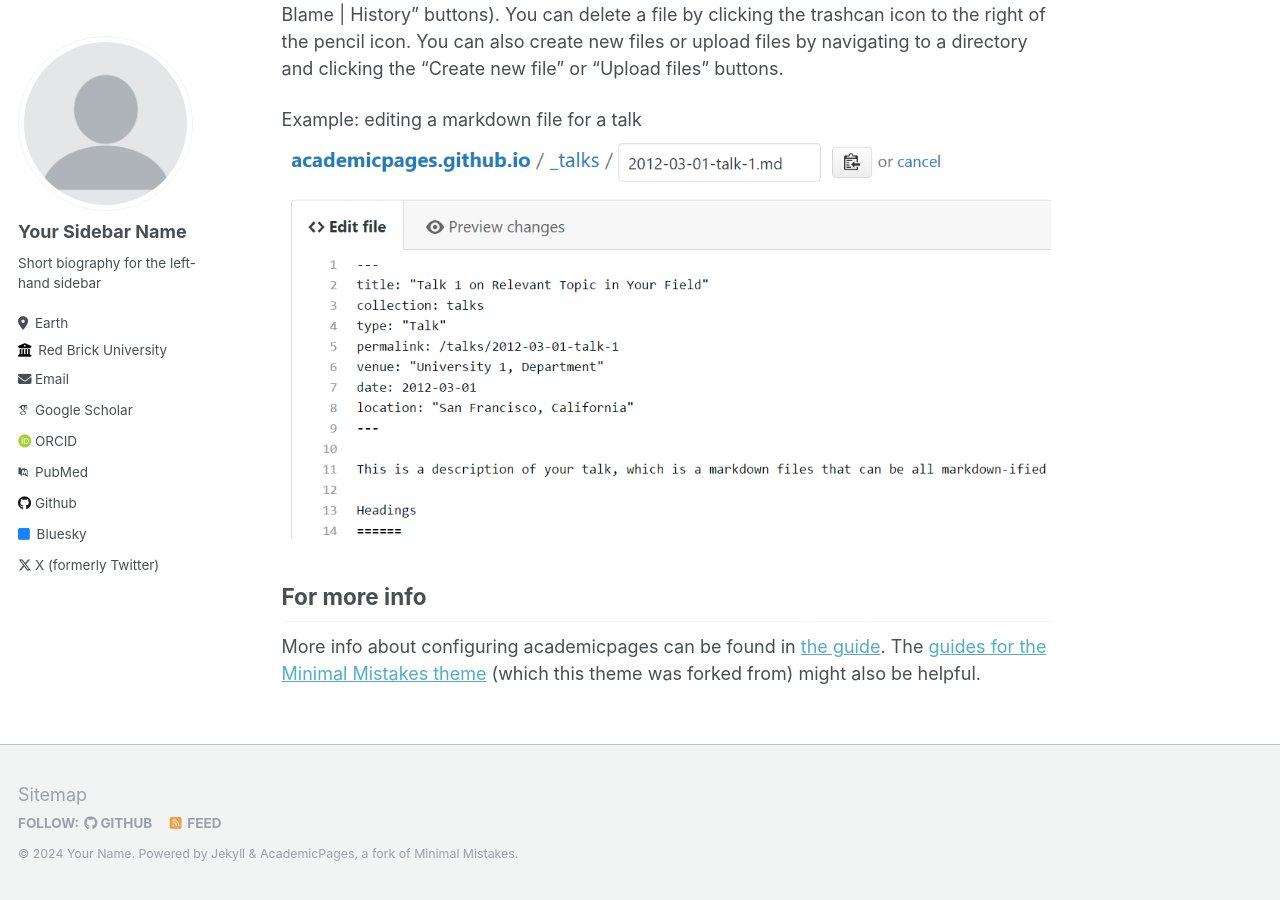
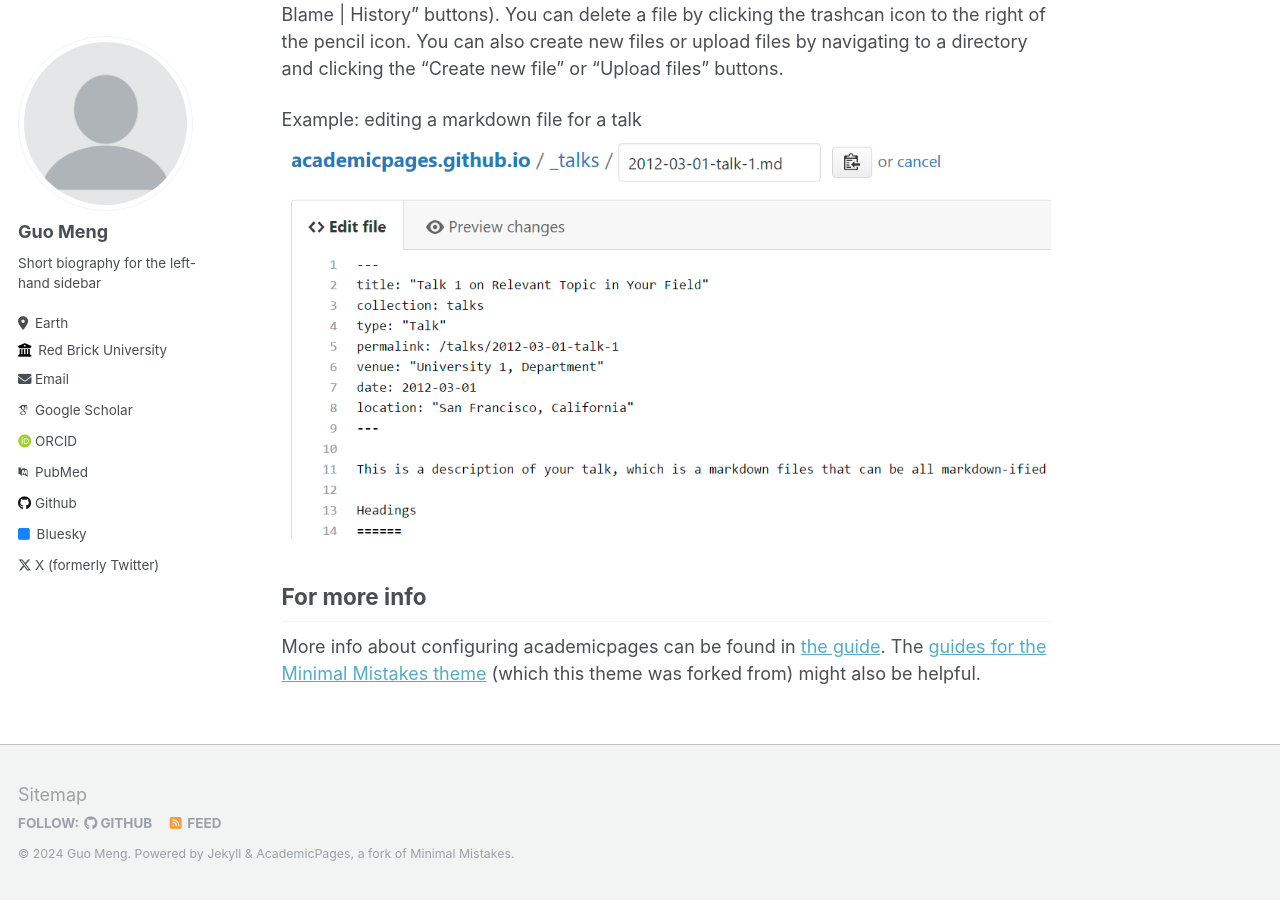
Before and after one commit to tony2015116/tony2015116.github.io, a Jekyll site: the page built from _pages/about.md, in a window 1280 px wide and 900 px high, scrolled down 2463 px. Built offline with Jekyll 4.4.1, drawn with Linux system fonts in a browser that asks for light colours; some web fonts are replaced; some of the changed text lies outside the part shown.

Commit message:
2024-03-09

```diff
--- a/_config.yml
+++ b/_config.yml
@@ -8,9 +8,9 @@
 
 # Basic Site Settings
 locale                   : "en-US"
-title                    : "Your Name / Site Title"
+title                    : "Guo Meng's Blog"
 title_separator          : "-"
-name                     : &name "Your Name"
+name                     : &name "Guo Meng"
 description              : &description "personal description"
 url                      : https://academicpages.github.io # the base hostname & protocol for your site e.g. "https://mmistakes.github.io"
 baseurl                  : "" # the subpath of your site, e.g. "/blog"
@@ -22,8 +22,8 @@ repository               : "academicpages/academicpages.github.io"
 author:
   # Biographic information
   avatar           : "profile.png"
-  name             : "Your Sidebar Name"
-  pronouns         : # example: "she/her"
+  name             : "Guo Meng"
+  pronouns         : # example: "he"
   bio              : "Short biography for the left-hand sidebar"
   location         : "Earth"
   employer         : "Red Brick University"
@@ -64,7 +64,7 @@ author:
   steam            : # Username
   telegram         : # URL
   tumblr           : # Username
-  twitter          : "UniofOxford"  # Replace this with your X / Twitter handle
+  twitter          : "@tonyituite"  # Replace this with your X / Twitter handle
   vine             : # Username
   weibo            : # Username
   wikipedia        : # Username
```
Also changed, not shown: 2 other files.
